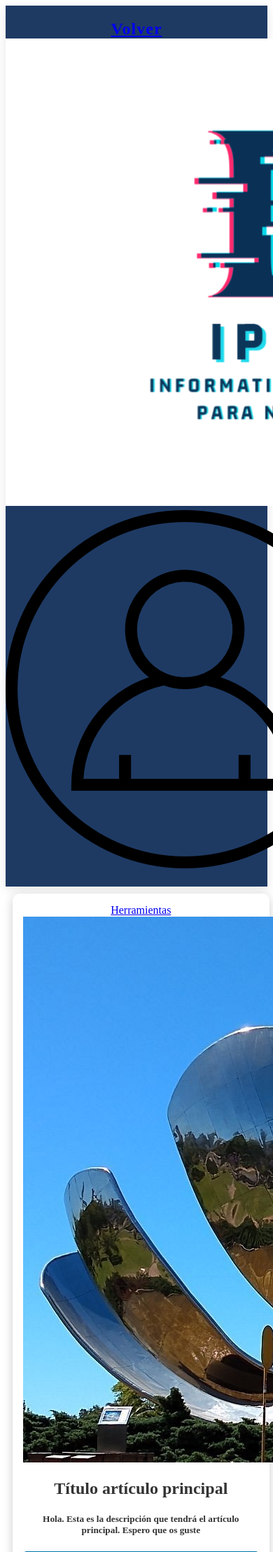
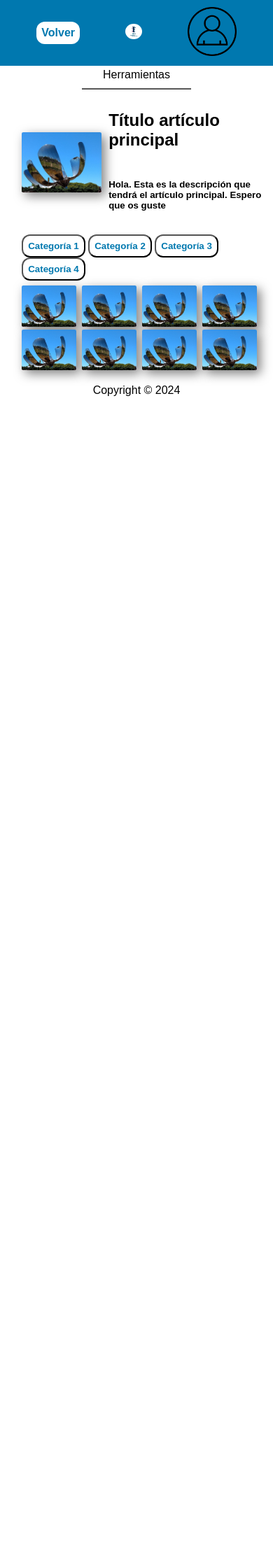
Before and after one commit to Vikolow/Proyecto_WWWeb, a PHP site: page / in a window 390 px wide; the page is wider, and only the part inside the window is pictured. Shown: the top 2218 px of that part at 70% size. After the commit the page ends 566 px from the top of that part, so only its background shows below. Run offline with PHP 8.4, Linux system fonts and the light colour scheme.

Commit message:
estilos.css

```diff
--- a/css/estilos.css
+++ b/css/estilos.css
@@ -1,10 +1,53 @@
-/* Estilos de Registro */
-
-.body_Registro{
+body{
+  margin: 0;
+  font-family: Arial, sans-serif;
+}
+img{
+  width:100%;
+}
+.bodyLogin{
   background-color: rgb(0, 120, 175);
   align-items: center;
   justify-content: center;
   display: flex;
+}
+.superior{
+margin-bottom: 1%;
+display: flex;
+justify-content: space-between;
+overflow:hidden;
+}
+.contenedorMasServicios{
+  align-items: center;
+  justify-content: center;
+  display: flex;
+}
+.masServicios{
+  width:5%;
+  text-decoration: none;
+  color: black;
+  align-items: center;
+  justify-content: center;
+  display: flex;
+  margin-top: 2px;
+}
+.masServicios a{
+  transition: transform 0.5s, font-weight 0.5s;
+}
+.masServicios:hover a{
+  transform: scale(1.1); /* Aumenta el tamaño */
+  font-weight: bold; /* Cambia a negrita */
+}
+.superior a{
+  display: inline-block;
+}
+.perfilimg{
+border-radius: 50%;
+width: 10%;
+margin-left: auto;
+display: block;
+max-width: 100%;
+height: auto;
 }
 .principal{
   display: flex;
@@ -18,10 +61,55 @@
   padding-bottom:100px;
   margin-top: 50px;
 }
+footer{
+  text-align: center;
+}
+
+.articuloPrincipal{
+margin-left: 2%;
+}
+
+.contenidoPrincipal {
+  display: flex;
+  align-items: center;
+  margin-bottom: 3%;
+}
+.articulosSecundarios {
+  display: flex;
+  justify-content: center;
+  flex-wrap: wrap;
+}
+
+.tituloArticuloPrincipal{
+  margin-left: 4%;
+}
+
+.imgArticulo{
+  width:20%;
+  margin-left: 2%;
+  margin-bottom: 1%;
+  border-radius: 3%;
+  box-shadow: 5px 5px 15px rgba(0, 0, 0, 0.5);
+}
+
+.imgArticuloPrincipal{
+  width:30%;
+  margin-left: 6%;
+  margin-top: 1%;
+  border-radius: 2%;
+  box-shadow: 5px 5px 15px rgba(0, 0, 0, 0.5);
+}
+
+.imgArticuloPrincipalImpreso{
+  width:30%;
+  margin-top: 1%;
+  border-radius: 2%;
+  box-shadow: 5px 5px 15px rgba(0, 0, 0, 0.5);
+}
+
 .titulo{
   color: black;
   font-family:system-ui, -apple-system, BlinkMacSystemFont, 'Segoe UI', Roboto, Oxygen, Ubuntu, Cantarell, 'Open Sans', 'Helvetica Neue', sans-serif;
-
 }
 .registro{
   background-color: rgb(71, 157, 255);
@@ -33,6 +121,7 @@
   padding-right: 50px;
   font-size: 20px;
 }
+
 .wave-group {
   position: relative;
 }
@@ -122,6 +211,8 @@
   box-shadow: 0px 0px 0px 7px rgb(74, 157, 236, 20%);
   background-color: white;
 }
+
+
 .textoFechaNacimiento{
   color:gray;
 }
@@ -139,200 +230,124 @@
   color:gray;
   margin-right: 60px;
 }
+.bodyHerramientas {
+  text-align: center;
+  background-color: white;
+  display: flex;
+  flex-direction: column;
+  align-items: center;
+  justify-content: flex-start; /* Cambiado de center a flex-start */
+  color: white;
+  padding-top: 20px; /* Añade un poco de espacio en la parte superior si es necesario */
+}
 
-  /* Estilos Login Emergente*/
-
-  .cajaInvocador{
+.logomedio {
+  width: 7%;
+  border-radius: 50%;
+  margin-bottom: 5%;
+  margin-left: 17%;
+}
+.image-links {
   display: flex;
   justify-content: center;
+  gap: 1%;
 }
 
-.login{
-    width: 30%;
-    background-color: rgb(255, 255, 0);
-
+.link-image {
+  width: 80%; /* Ajusta el tamaño según sea necesario */
+  height: auto;
+  cursor: pointer;
+  border-radius: 5%;
+}
+.tituloHerramientas{
+  color: black;
+  font-family:system-ui, -apple-system, BlinkMacSystemFont, 'Segoe UI', Roboto, Oxygen, Ubuntu, Cantarell, 'Open Sans', 'Helvetica Neue', sans-serif;
+  margin-bottom: 10%;
+  font-size: 300%;
+}
+.back-button {
+  background-color: white;
+  color: rgb(0, 120, 175);
+  border: none;
+  padding: 10px 15px;
+  border-radius: 10%;
+  text-decoration: none;
+  font-weight: bold;
+  margin-bottom: 10%;
+}
+header {
+  display: flex;
+  justify-content: space-around;
+  align-items: center;
+  padding: 10px 20px;
+  background-color: rgb(0, 120, 175);
+  color: white;
+}
+.textoArticuloPrincipal{
+  display: flex;
+  align-items: flex-start;
+  flex-direction: column;
+}
+.descripcion{
+  margin-left: 4%;
+}
+.btn-back {
+  text-decoration: none;
+  color: white;
+  font-weight: bold;
+  color: rgb(0, 120, 175);
+  background-color: white;
+  padding: 7px;
+  border-radius: 12px;
+  display: inline-block;
+}
+.logo {
+  height: auto;
+  width:7%;
+}
+.logoimg{
+  border-radius: 50%;
+}
+.btn-login img {
+  width: 70px;
+  height: auto;
+}
+.btn-back, .btn-login {
+  transition: transform 0.3s ease; /* Transición suave */
 }
 
-.cortina{
-    background-color: rgb(98, 179, 255);
-    opacity: 80%;
-    position:fixed;
-    width: 100%;
-    height: 100%;
-    top: 0;
-    left: 0;
+.btn-back:hover, .btn-login:hover {
+  transform: scale(1.1); /* Aumenta el tamaño al 110% */
+}
+.linea {
+  height: 2px; /* Altura de la línea */
+  width: 40%; /* Ajusta este valor para el ancho deseado */
+  background-color: rgb(87, 87, 87); /* Color de la línea */
+  margin: 10px auto; /* Espaciado superior e inferior y márgenes automáticos para centrar */
+}
+.tituloCategorias{
+  font-family:system-ui, -apple-system, BlinkMacSystemFont, 'Segoe UI', Roboto, Oxygen, Ubuntu, Cantarell, 'Open Sans', 'Helvetica Neue', sans-serif;
+  margin-bottom: 5%;
+  font-size: 300%;
+  color: #363636;
+}
+.mainCategorias{
   display: flex;
   justify-content: center;
   align-items: center;
+  flex-direction: column;
 }
-
-.cajaCortina{
-    position: relative;
+.contenidoArticulo{
+  width: 75%;
+  font-size: larger;
 }
-
-.centrar{
-    display: flex;
-    align-items: center;
-    justify-content: center;
+.tituloArticulos{
+  font-family:system-ui, -apple-system, BlinkMacSystemFont, 'Segoe UI', Roboto, Oxygen, Ubuntu, Cantarell, 'Open Sans', 'Helvetica Neue', sans-serif;
+  margin-bottom: 2%;
+  font-size: 300%;
+  color: #363636;
 }
-
-  .principal2{
-    display: flex;
-    background-color: white;
-    overflow: hidden;
-    border-radius: 15px;
-    text-align: center;
-    width: 20%;
-    height: 60%;
-    justify-content: center;
-    align-items: center;
+.botonesCategorias{
+  margin-left: 8%;
+  margin-bottom: 2%;
 }
-
-
-/* Estilos de las paginas de herramientas  */
-/* Estilos para el cuerpo */
-.body_herramientas {
-  background-color: rgb(0, 120, 175);
-  display: flex;
-  flex-direction: column;
-  align-items: center;
-  justify-content: center;
-  height: 100vh;
-  margin: 0;
-  font-family: 'Arial', sans-serif;
-  color: #fff;
-}
-
-
-header {
-  background-color: #1e3a63;
-  color: white;
-  text-align: center;
-  padding: 20px 0;
-  font-size: 1.5rem;
-  font-weight: bold;
-  letter-spacing: 1px;
-  width: 100%;
-  box-shadow: 0 4px 15px rgba(0, 0, 0, 0.1);
-}
-
-/* Contenedor principal */
-main {
-  max-width: 600px;
-  width: 90%;
-  margin: 20px auto;
-  padding: 20px;
-  background-color: #fff;
-  box-shadow: 0 4px 15px rgba(0, 0, 0, 0.2);
-  border-radius: 10px;
-  color: #333;
-  text-align: center;
-}
-
-/* Estilo del título */
-h2 {
-  border-bottom: 2px solid #0078af;
-  padding-bottom: 10px;
-  margin-bottom: 20px;
-  font-size: 1.8rem;
-  color: #0078af;
-}
-
-/* Estilos de formularios */
-label {
-  display: block;
-  margin-bottom: 15px;
-  font-size: 1rem;
-  color: #0078af;
-}
-
-input[type="number"], input[type="text"] , input[type="select"] {
-  display: block;
-  margin-bottom: 15px;
-  width: 100%;
-  padding: 10px;
-  font-size: 1rem;
-  border: 1px solid #ccc;
-  border-radius: 5px;
-  box-shadow: 0 2px 4px rgba(0, 0, 0, 0.1);
-  font-size: 1rem;
-}
-
-input[type="checkbox"] {
-  display: inline-block;
-  width: auto;
-  margin-right: 10px;
-  transform: scale(1); /
-}
-
-label[for="incluirUppercase"], label[for="incluirLowercase"], label[for="incluirNum"], label[for="incluirSymb"] {
-  display: inline-block;
-  font-size: 1rem;
-  margin-bottom: 10px;
-  color: #333;
-}
-
-/* Estilos del botón */
-button {
-  padding: 12px 25px;
-  background-color: #0078af;
-  color: white;
-  border: none;
-  border-radius: 5px;
-  cursor: pointer;
-  font-size: 1rem;
-  box-shadow: 0 2px 10px rgba(0, 0, 0, 0.1);
-  transition: background-color 0.3s ease;
-}
-
-button:hover {
-  background-color: #005f8d;
-}
-
-/* Estilos para el resultado */
-.result, .resultado {
-  margin-top: 20px;
-  padding: 15px;
-  background-color: #e6f4fa;
-  border: 1px solid #0078af;
-  color: #00476a;
-  border-radius: 5px;
-  font-weight: bold;
-  box-shadow: 0 2px 4px rgba(0, 0, 0, 0.1);
-}
-
-/* Estilos para la navegación */
-nav {
-  text-align: center;
-  margin-top: 25px;
-}
-
-nav a {
-  text-decoration: none;
-  color: #0078af;
-  margin: 0 10px;
-  padding: 10px;
-  font-weight: bold;
-  transition: color 0.3s ease;
-}
-
-nav a:hover {
-  color: #005f8d;
-}
-
-/* Estilos Responsivos */
-@media (max-width: 768px) {
-  main {
-    padding: 15px;
-    margin: 10px;
-  }
-
-  h2 {
-    font-size: 1.5rem;
-  }
-
-  button {
-    width: 100%;
-    padding: 15px;
-  }
-}
```
Lines whose indentation alone changed are shown as unchanged.
